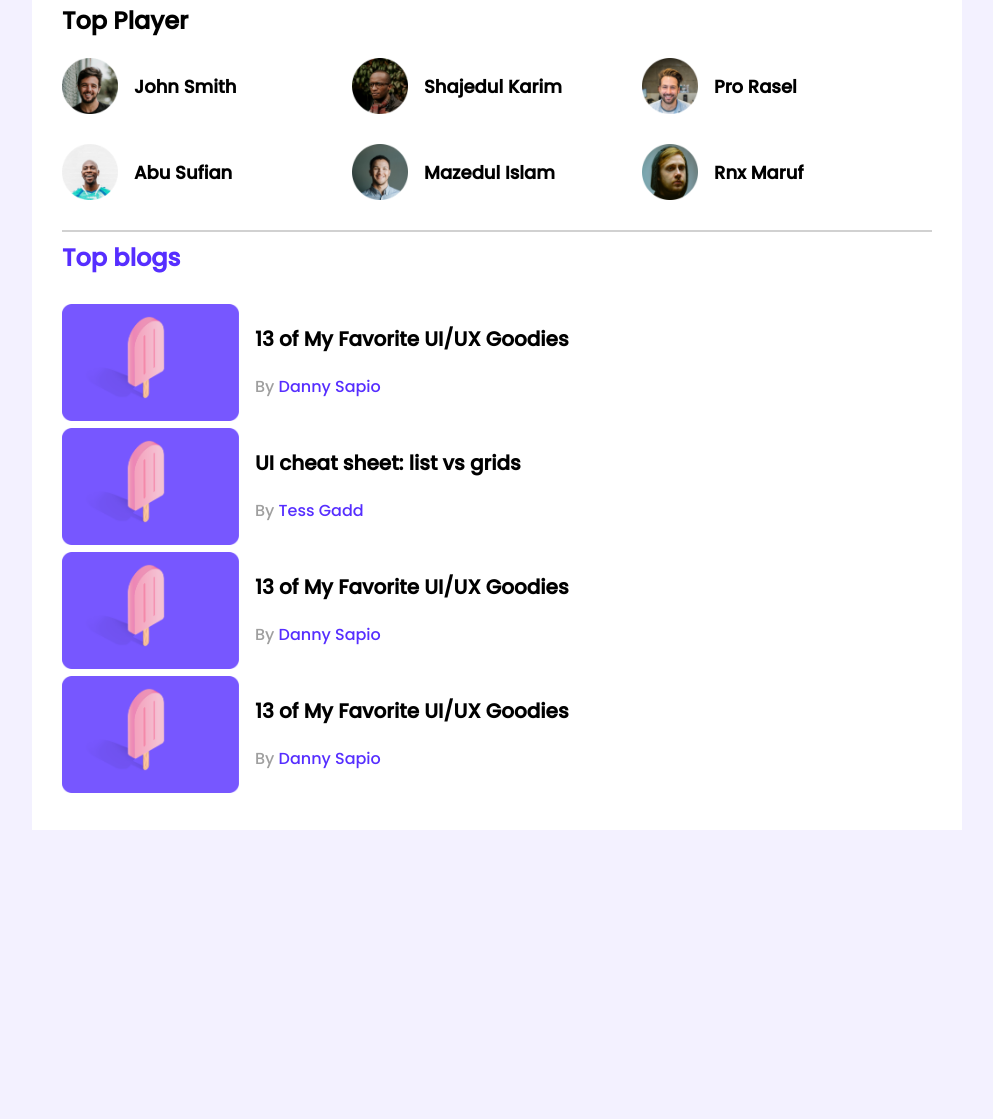
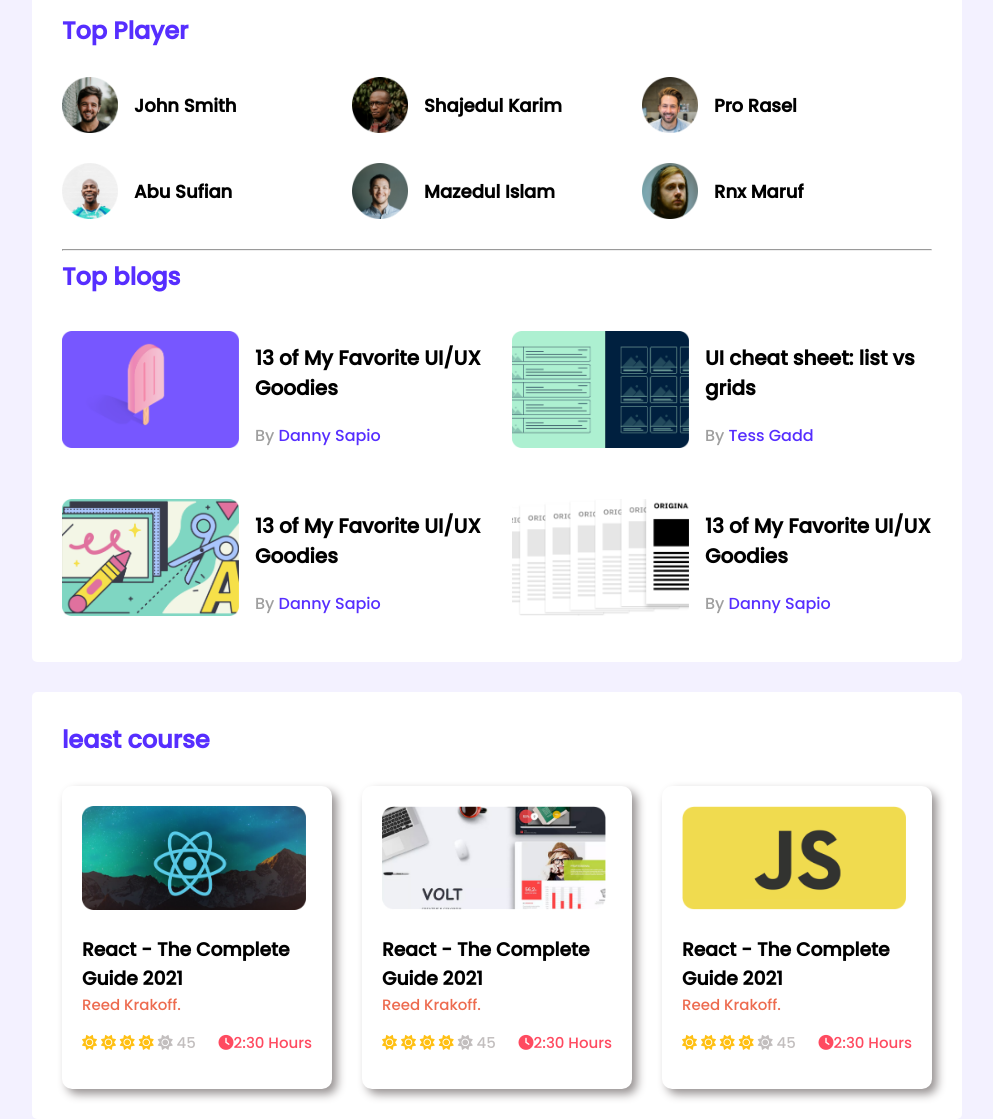
Before and after one commit to jabedit/leader-board, a plain HTML site: page index.html in a window 1280 px wide. Shown: the part 47-1166 px from the top of the page, without its empty margins (143-1136 px from the left). Before the commit the page ends 877 px from the top, so only its background shows below. Drawn offline with Linux system fonts and the light colour scheme.

Commit message:
last commit

```diff
--- a/css/style.css
+++ b/css/style.css
@@ -13,23 +13,29 @@ body{
 }
 #main-section{
     display: flex;
-    justify-content: center;
+    flex-direction: column;
+
+    align-items: center;
 }
 .container{
     width: 870px;
     background-color:white;
     padding: 30px;
+    margin-top: 30px;
+    border-radius: 5px;
 
 }
+.section-title{
+    color: #562EFF;
+    font-size: 24px;
+    margin:0;
+    padding-bottom: 29px;
+
 hr{
     border: 1px solid #D1D1D1;
+    margin-bottom: 25px;
 }
 /* start player section */
-.section-title{
-   color: #562EFF;
-   font-size: 24px;
-   margin:0;
-   padding-bottom: 29px;
 
 }
 .players{
@@ -81,5 +87,57 @@ hr{
     text-decoration: none;
 
 }
+article{
 
+    display: grid;
+    grid-template-columns: repeat(2, 1fr);
+    grid-row-gap: 27px;
+    grid-column-gap: 30px;
+}
+.blog{
+    align-items: center;
+}
 /* end player section */
+
+/* start least course section */
+.courses{
+    display: grid;
+    grid-template-columns: repeat(3, 1fr);
+    grid-column-gap: 30px;
+
+}
+.course{
+    padding: 20px;
+    box-shadow: 5px 5px 10px  rgb(151, 146, 146);
+    border-radius: 10px;
+}
+.course-banner img{
+    width: 224px;
+    height: 104px;
+}
+.course-detail .course-author{
+    color: #ED6B4F;
+    font-size: 15px;
+    padding: 0;
+    margin: 0;
+}
+.coure-title{
+    margin-bottom: 0;
+}
+.review-duration{
+    display: flex;
+    justify-content: space-between;
+}
+.review-duration .golden-star{
+    color:#FFC014;
+}
+.review-duration .non-gold, p{
+    color: rgba(163, 156, 156, 0.657);
+    font-size: 15px;
+}
+.review-duration .time-duration{
+    color: #FF4A60;
+    font-size: 15px;
+
+
+}
--- a/index.html
+++ b/index.html
@@ -5,10 +5,14 @@
     <meta http-equiv="X-UA-Compatible" content="IE=edge">
     <meta name="viewport" content="width=device-width, initial-scale=1.0">
     <title>Leader-board</title>
+    <!-- font awesome included -->
+    <script src="https://kit.fontawesome.com/b902166716.js" crossorigin="anonymous"></script>
     <!-- facicon included -->
     <link rel="shortcut icon" href="favicon.ico" type="image/x-icon">
     <!-- external css included -->
     <link rel="stylesheet" href="css/style.css">
+
+
 </head>
 <body>
     <!-- start header section -->
@@ -20,7 +24,7 @@
     <main id="main-section">
         <!-- start players section -->
         <section class="container">
-            <h2 class="section-titlesection-titlesection-titlesection-title">
+            <h2 class="section-title">
                 Top Player
             </h2>
             <div class="players">
@@ -65,7 +69,7 @@
                     </div>
                     <div class="blog">
                         <div class="thumbnail">
-                            <img src="images/blogs/blog-1.png" alt="">
+                            <img src="images/blogs/blog-2.png" alt="">
                         </div>
                         <div class="blog-info">
                             <h3 class="blog-title">UI cheat sheet: list vs grids</h3>
@@ -74,7 +78,7 @@
                     </div>
                     <div class="blog">
                         <div class="thumbnail">
-                            <img src="images/blogs/blog-1.png" alt="">
+                            <img src="images/blogs/blog-3.png" alt="">
                         </div>
                         <div class="blog-info">
                             <h3 class="blog-title">13 of My Favorite UI/UX Goodies</h3>
@@ -83,7 +87,7 @@
                     </div>
                     <div class="blog">
                         <div class="thumbnail">
-                            <img src="images/blogs/blog-1.png" alt="">
+                            <img src="images/blogs/blog-4.png" alt="">
                         </div>
                         <div class="blog-info">
                             <h3 class="blog-title">13 of My Favorite UI/UX Goodies</h3>
@@ -95,6 +99,86 @@
 
         </section>
         <!-- end players section -->
+        <section  class="container">
+            <h2 class="section-title">least course</h2>
+            <div class="courses">
+
+                <div class="course">
+                    <div class="course-banner">
+                        <img src="images/courses/course-1.png" alt="">
+                    </div>
+                    <div class="course-detail">
+                        <div class="course-info">
+                            <h3 class="coure-title">React - The Complete Guide 2021</h3>
+                            <p class="course-author">
+                                Reed Krakoff.
+                            </p>
+                        </div>
+                    </div>
+                    <div class="review-duration">
+                        <p>
+                            <i class="fas fa-sun golden-star"></i>
+                            <i class="fas fa-sun golden-star"></i>
+                            <i class="fas fa-sun golden-star"></i>
+                            <i class="fas fa-sun golden-star"></i>
+                            <i class="fas fa-sun non-gold"></i>
+                            45
+                        </p>
+                        <p class="time-duration"><i class="fas fa-clock"></i>2:30 Hours</p>
+                    </div>
+                </div>
+
+                <div class="course">
+                    <div class="course-banner">
+                        <img src="images/courses/course-2.png" alt="">
+                    </div>
+                    <div class="course-detail">
+                        <div class="course-info">
+                            <h3 class="coure-title">React - The Complete Guide 2021</h3>
+                            <p class="course-author">
+                                Reed Krakoff.
+                            </p>
+                        </div>
+                    </div>
+                    <div class="review-duration">
+                        <p>
+                            <i class="fas fa-sun golden-star"></i>
+                            <i class="fas fa-sun golden-star"></i>
+                            <i class="fas fa-sun golden-star"></i>
+                            <i class="fas fa-sun golden-star"></i>
+                            <i class="fas fa-sun non-gold"></i>
+                            45
+                        </p>
+                        <p class="time-duration"><i class="fas fa-clock"></i>2:30 Hours</p>
+                    </div>
+                </div>
+
+                <div class="course">
+                    <div class="course-banner">
+                        <img src="images/courses/course-3.png" alt="">
+                    </div>
+                    <div class="course-detail">
+                        <div class="course-info">
+                            <h3 class="coure-title">React - The Complete Guide 2021</h3>
+                            <p class="course-author">
+                                Reed Krakoff.
+                            </p>
+                        </div>
+                    </div>
+                    <div class="review-duration">
+                        <p>
+                            <i class="fas fa-sun golden-star"></i>
+                            <i class="fas fa-sun golden-star"></i>
+                            <i class="fas fa-sun golden-star"></i>
+                            <i class="fas fa-sun golden-star"></i>
+                            <i class="fas fa-sun non-gold"></i>
+                            45
+                        </p>
+                        <p class="time-duration"><i class="fas fa-clock"></i>2:30 Hours</p>
+                    </div>
+                </div>
+            </div>
+        </section>
 
     </main>
 </body>
```
